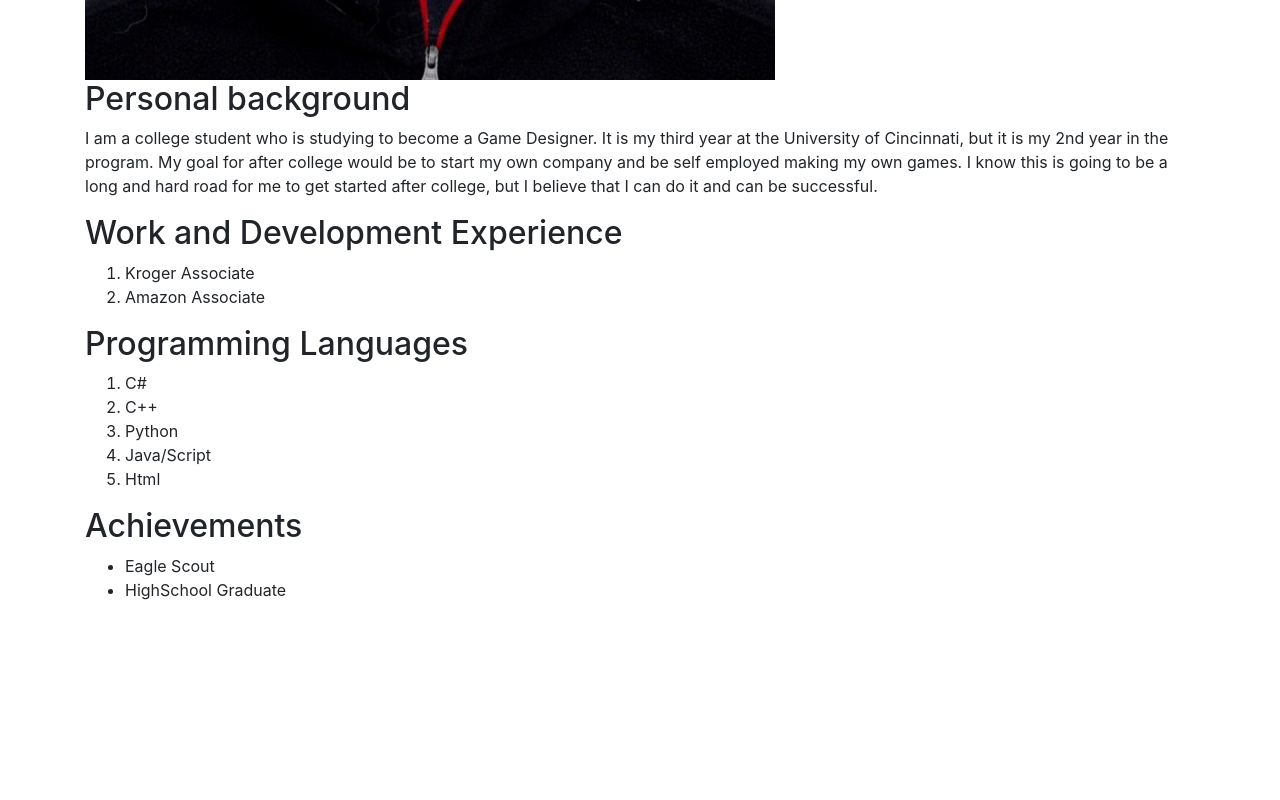
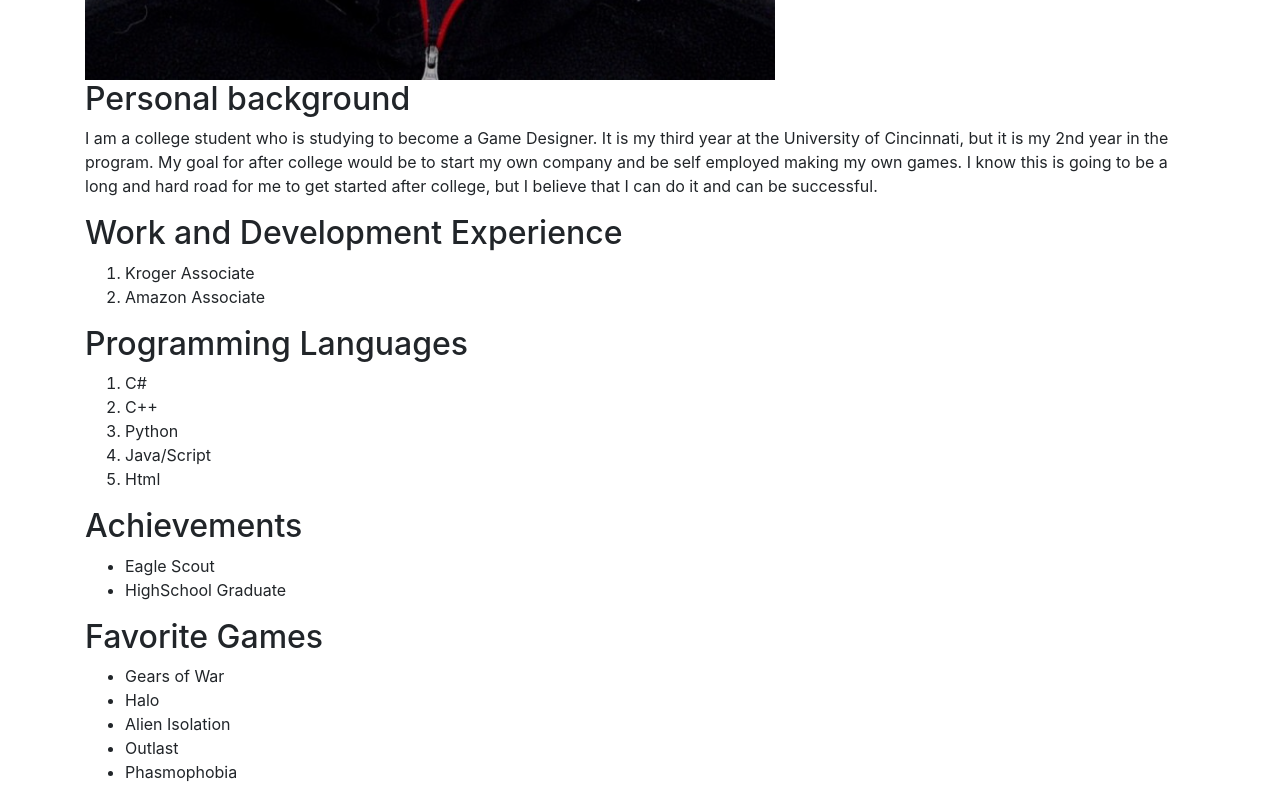
Before and after one commit to SamuelUntener/1-online-portfolio-SamuelUntener-main, a website: page 1-online-portfolio-SamuelUntener-main/index.html in a window 1280 px wide. Shown: the part 795-1595 px from the top of the page. Before the commit the page ends 1413 px from the top, so only its background shows below. Drawn offline with nearby package versions, Linux system fonts and the light colour scheme.

Commit message:
added games section

```diff
--- a/1-online-portfolio-SamuelUntener-main/index.html
+++ b/1-online-portfolio-SamuelUntener-main/index.html
@@ -54,7 +54,16 @@
       </ul>
     </div>
 
-
+    <div class="section" id="games">
+      <h2>Favorite Games</h2>
+      <ul>
+        <li>Gears of War</li>
+        <li>Halo</li>
+        <li>Alien Isolation</li>
+        <li>Outlast</li>
+        <li>Phasmophobia</li>
+      </ul>
+    </div>
 
     </div>
       <!-- WORK FROM INSIDE THIS CONTAINER-->
```
